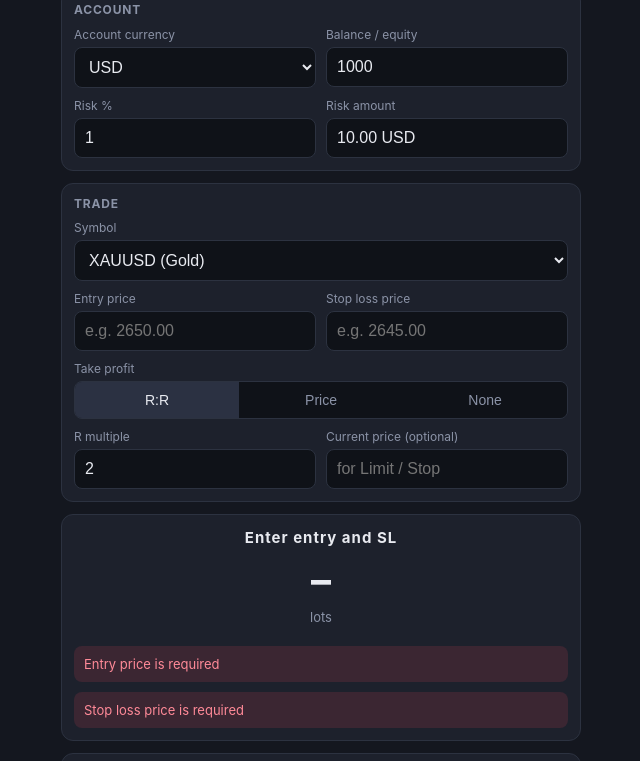
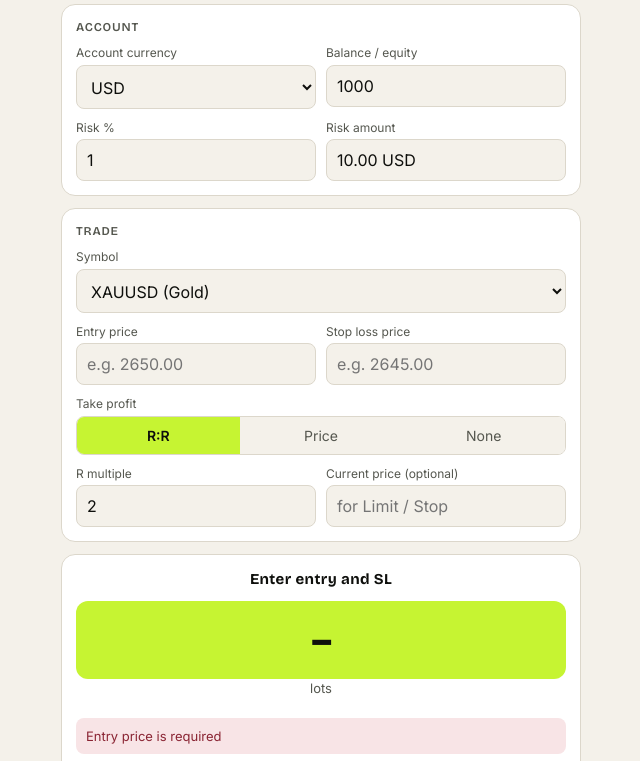
Before and after one commit to ibitoyeayomide-dev/lot-calculator, a plain HTML site: page index.html in a window 1280 px wide. Shown: the part 66-827 px from the top of the page, without its empty margins (319-959 px from the left). Drawn offline with nearby package versions, Linux system fonts and the light colour scheme.

Commit message:
Restyle the lot calculator with brand colors and typography.
Light cream page, white cards, ink text, and lime accents, using Bricolage Grotesque and Inter. Layout and calculation logic are unchanged.

```diff
--- a/index.html
+++ b/index.html
@@ -3,37 +3,52 @@
 <head>
 <meta charset="utf-8">
 <meta name="viewport" content="width=device-width,initial-scale=1,viewport-fit=cover">
-<meta name="theme-color" content="#14171f">
+<meta name="theme-color" content="#F4F1EA">
 <title>Lot Size Calculator</title>
+<link rel="preconnect" href="https://fonts.googleapis.com">
+<link rel="preconnect" href="https://fonts.gstatic.com" crossorigin>
+<link href="https://fonts.googleapis.com/css2?family=Bricolage+Grotesque:opsz,wght@12..96,600;12..96,700&family=Inter:ital,wght@0,400;0,500;0,600;0,700&display=swap" rel="stylesheet">
 <style>
-  :root{--bg:#14171f;--card:#1d212c;--line:#2c3240;--txt:#e8eaf0;--mut:#8b93a7;--acc:#f5c542;--buy:#14a37f;--sell:#e0475b;--warn:#ff9f43}
+  :root{
+    --ink:#0E0F0C;
+    --acc:#C6F432;
+    --bg:#F4F1EA;
+    --mut:#55574F;
+    --card:#FFFFFF;
+    --line:#DCD7CB;
+    --txt:#0E0F0C;
+    --field:#F4F1EA;
+    --buy:#1B7A58;
+    --sell:#C43348;
+    --warn:#A15C12;
+  }
   *{box-sizing:border-box}
-  body{margin:0;background:var(--bg);color:var(--txt);font:15px/1.4 -apple-system,BlinkMacSystemFont,"Segoe UI",Roboto,Arial,sans-serif;padding:14px env(safe-area-inset-right) 40px env(safe-area-inset-left)}
+  body{margin:0;background:var(--bg);color:var(--txt);font:15px/1.45 Inter,"Segoe UI",Roboto,Helvetica,Arial,sans-serif;padding:14px env(safe-area-inset-right) 40px env(safe-area-inset-left)}
   .wrap{max-width:520px;margin:0 auto}
-  h1{font-size:18px;margin:4px 0 12px;color:var(--acc);letter-spacing:.3px}
-  .card{background:var(--card);border:1px solid var(--line);border-radius:12px;padding:12px;margin-bottom:12px}
-  .card h2{font-size:12px;text-transform:uppercase;letter-spacing:.8px;color:var(--mut);margin:0 0 8px}
+  h1{font-family:"Bricolage Grotesque",Inter,"Segoe UI",sans-serif;font-size:22px;font-weight:700;margin:8px 0 16px;color:var(--ink);letter-spacing:-.02em}
+  .card{background:var(--card);border:1px solid var(--line);border-radius:14px;padding:14px;margin-bottom:12px}
+  .card h2{font-family:"Bricolage Grotesque",Inter,"Segoe UI",sans-serif;font-size:12px;font-weight:600;text-transform:uppercase;letter-spacing:.8px;color:var(--mut);margin:0 0 8px}
   .grid{display:grid;grid-template-columns:1fr 1fr;gap:10px}
   .full{grid-column:1/-1}
   label{display:block;font-size:12px;color:var(--mut);margin-bottom:3px}
-  input,select{width:100%;background:#0f1218;color:var(--txt);border:1px solid var(--line);border-radius:8px;padding:10px;font-size:16px}
-  input:focus,select:focus{outline:none;border-color:var(--acc)}
+  input,select{width:100%;background:var(--field);color:var(--ink);border:1px solid var(--line);border-radius:8px;padding:10px;font-size:16px;font-family:inherit}
+  input:focus,select:focus,button:focus-visible{outline:2px solid var(--acc);outline-offset:1px;border-color:var(--acc)}
   .row{display:flex;gap:8px;align-items:end}
   .row>div{flex:1}
-  button{background:#2b3142;color:var(--txt);border:1px solid var(--line);border-radius:8px;padding:10px 12px;font-size:14px;white-space:nowrap}
-  button.on{color:var(--acc);border-color:var(--acc)}
+  button{background:var(--card);color:var(--ink);border:1px solid var(--line);border-radius:8px;padding:10px 12px;font-size:14px;white-space:nowrap;font-family:inherit;cursor:pointer}
+  button.on{background:var(--acc);color:var(--ink);border-color:var(--acc);font-weight:600}
   .seg{display:flex;border:1px solid var(--line);border-radius:8px;overflow:hidden}
-  .seg button{flex:1;border:0;border-radius:0;background:#0f1218;color:var(--mut)}
-  .seg button.on{background:#2b3142;color:var(--txt)}
-  .big{font-size:40px;font-weight:700;text-align:center;margin:4px 0 0}
-  .side{text-align:center;font-weight:700;letter-spacing:1px}
+  .seg button{flex:1;border:0;border-radius:0;background:var(--field);color:var(--mut)}
+  .seg button.on{background:var(--acc);color:var(--ink)}
+  .big{font-family:"Bricolage Grotesque",Inter,"Segoe UI",sans-serif;font-size:40px;font-weight:700;text-align:center;margin:10px 0 0;background:var(--acc);color:var(--ink);border-radius:12px;padding:10px 12px;letter-spacing:-.03em}
+  .side{font-family:"Bricolage Grotesque",Inter,"Segoe UI",sans-serif;text-align:center;font-weight:700;letter-spacing:.4px;color:var(--ink)}
   .buy{color:var(--buy)} .sell{color:var(--sell)}
   .kv{display:grid;grid-template-columns:1fr auto;gap:6px 10px;font-size:14px;margin-top:10px}
   .kv span:nth-child(odd){color:var(--mut)}
   .kv span:nth-child(even){text-align:right;font-variant-numeric:tabular-nums}
   .msg{border-radius:8px;padding:9px 10px;margin-top:10px;font-size:13px}
-  .err{background:rgba(224,71,91,.15);color:#ff8a98}
-  .wrn{background:rgba(255,159,67,.13);color:var(--warn)}
+  .err{background:#F8E4E6;color:#8A2433}
+  .wrn{background:#F6E8D4;color:var(--warn)}
   .hint{font-size:12px;color:var(--mut);margin-top:4px}
   details summary{cursor:pointer;color:var(--mut);font-size:13px}
 </style>
```
